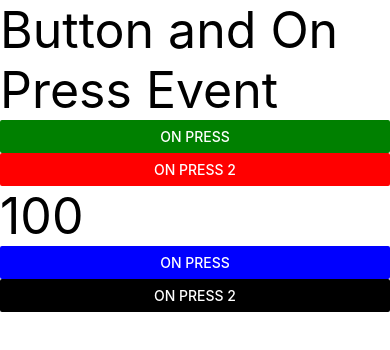
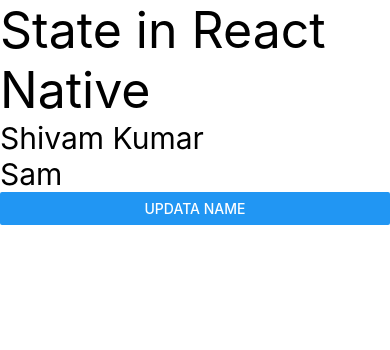
Before and after one commit to Coder-Stark/React-Native-Complete-Course, a React Native app: screen / in a window 390 px wide. Shown: the top 350 px of the page. Built offline with nearby package versions, Linux system fonts and the light colour scheme.

Commit message:
L-09 State_in_React_native

```diff
--- a/App.js
+++ b/App.js
@@ -1,35 +1,27 @@
-import React from 'react';
+import React, { useState } from 'react';
 import {Button, Text, View} from 'react-native';
-import CompanyData from './components/CompanyData';
-import UserData from './components/UserData';
 
 // components are always have first letter capital
 const App = () => {
-  const fruit = (val)=>{
-    console.warn(val);
-  }
+  const [name, setName] = useState("Shivam Kumar");
+  let data = "Sam"
 
-
-  let data = 100;
-  const vege = (val)=>{
-    data = 200;
-    console.warn(data);
+  const testName = ()=>{
+    setName("Shivam Rajbhar");
+    data = "Peter"
+    // sam should change to peter but not changed after pressing button
+    console.warn('Sam is not change to Petter (variable not state)');
   }
   return (
     <View>
-      <Text style={{fontSize: 50}}>Button and On Press Event</Text>
-      {/* for not parameter pass */}
-      <Button title='On Press' onPress={fruit} color={'green'}/>
-      {/* for parameter pass*/}
-      <Button title="On Press 2" onPress={()=>fruit('Hello Shivam')} color={'red'}/>
+      <Text style={{fontSize: 50}}>State in React Native</Text>
 
+      {/* after updating state, the component is  re-render */}
+      <Text style={{fontSize: 30}}>{name}</Text>
 
-      {/* why we use state ,because the data is not updated in style tag */}
-      <Text style={{fontSize: 50}}>{100}</Text>
-      {/* for not parameter pass */}
-      <Button title='On Press' onPress={vege} color={'blue'}/>
-      {/* for parameter pass*/}
-      <Button title="On Press 2" onPress={()=>vege('Hello Shivam')} color={'black'}/>
+      {/* after updating variable, the component is not render */}
+      <Text style={{fontSize: 30}}>{data}</Text>
+      <Button title='Updata Name' onPress={testName}/>
     </View>
   );
 };
```
